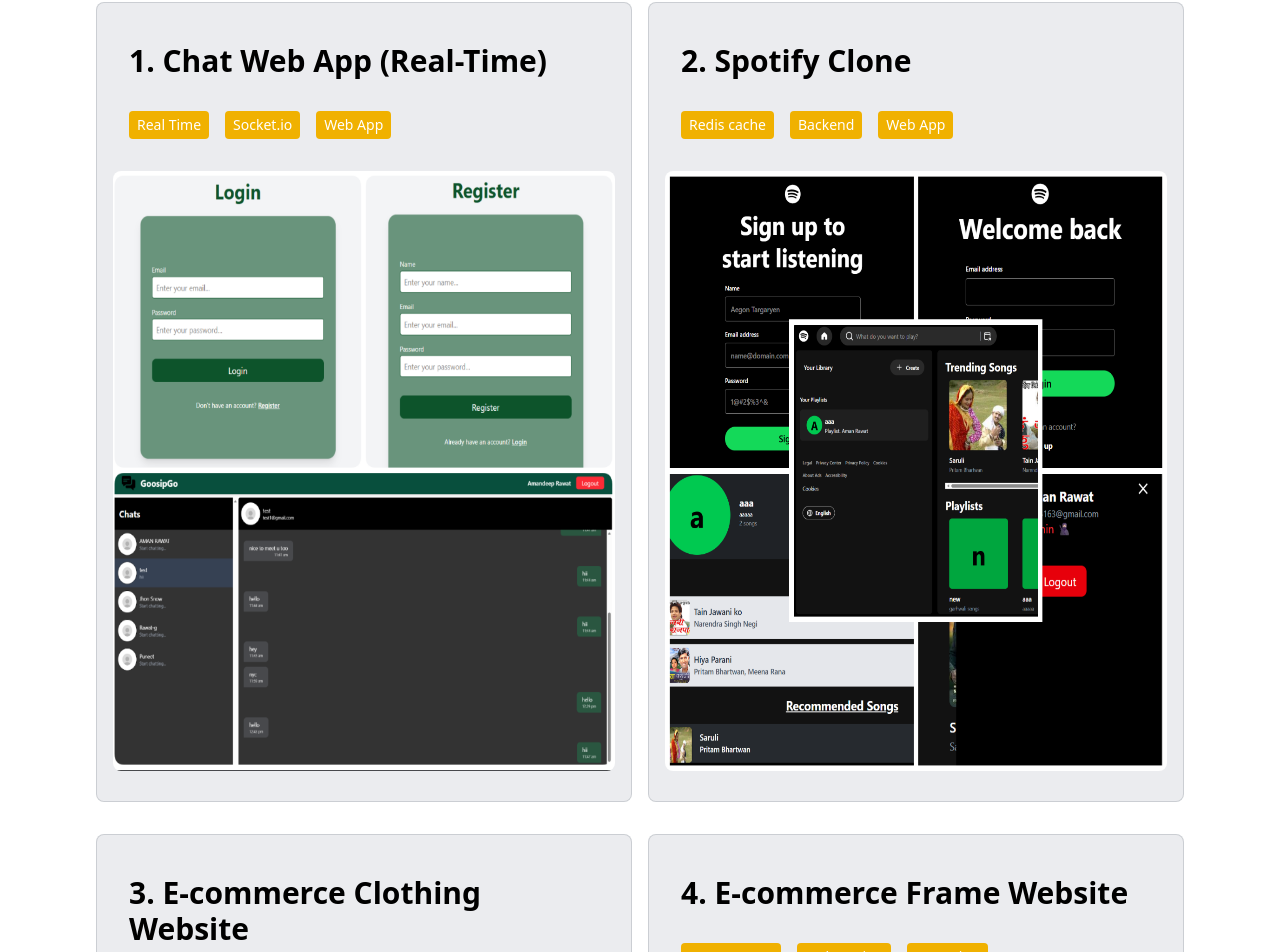
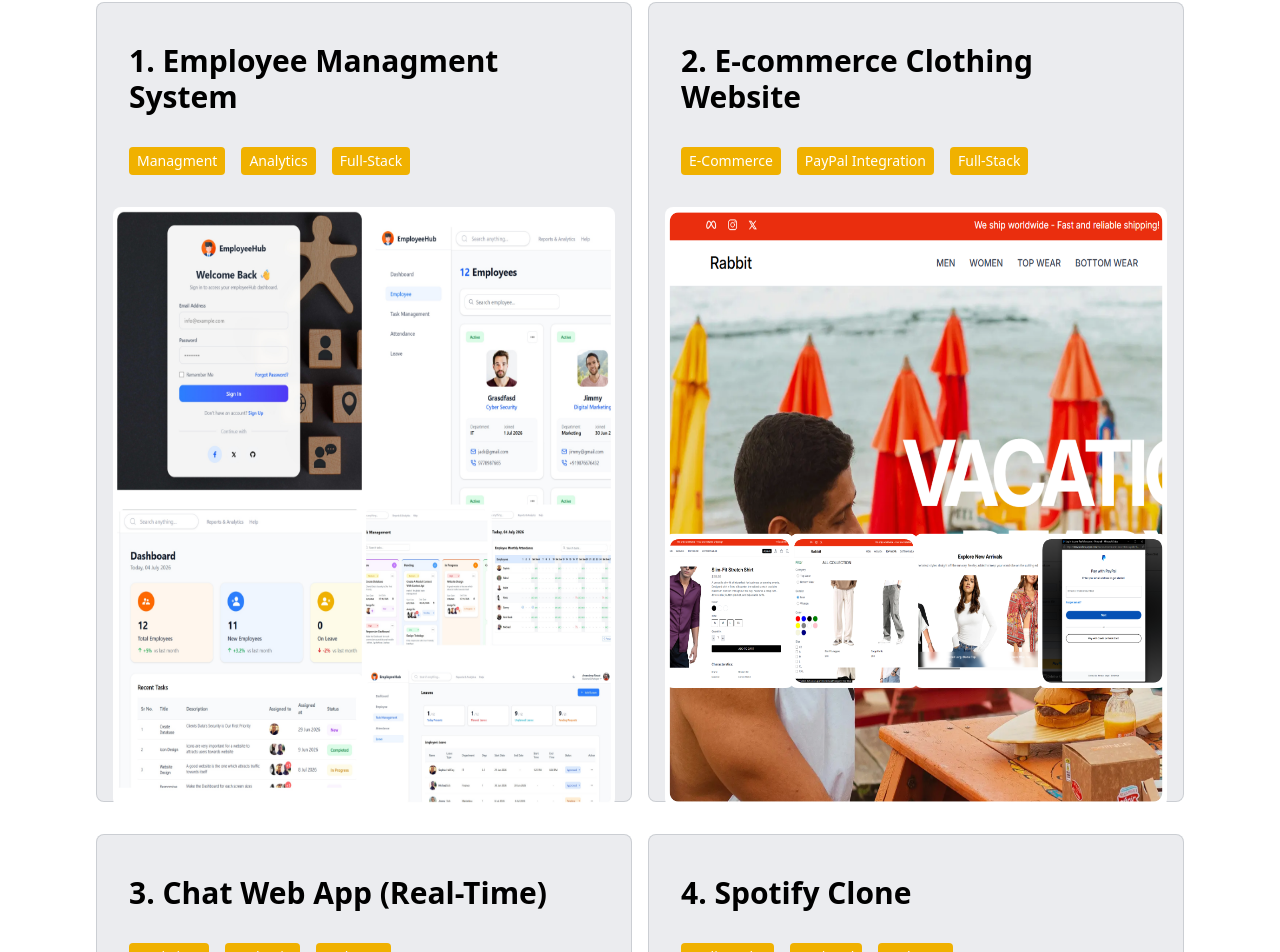
Before and after one commit to AMAN-RAWAT-2004/Portfolio, a React (Vite) app: page /projects in a window 1280 px wide. Shown: the part 358-1310 px from the top of the page. Built offline with nearby package versions, Linux system fonts and the light colour scheme.

Commit message:
New project added and skill updates

```diff
--- a/src/Components/Pages/Projects.jsx
+++ b/src/Components/Pages/Projects.jsx
@@ -3,32 +3,41 @@
 import SpotifyClone from './../../assets/SpotifyClone.png'
 import Rabbit from './../../assets/Rabbit.png'
 import FrameSewa from './../../assets/FrameSewa.png'
+import Employee from './../../assets/Employee.jpg'
 import { Link, useNavigate } from "react-router-dom";
 const projects = [
   {
     id: 1,
-    name: "1. Chat Web App (Real-Time)",
+    name: "1. Employee Managment System ",
+    url: "https://employee-hub-frontend-lime.vercel.app/",
+    for: ["Managment", "Analytics", "Full-Stack"],
+    coverImage: Employee,
+  },
+  {
+    id: 2,
+    name: "2. E-commerce Clothing Website ",
+    url: "https://rabbit-i6zh.vercel.app/",
+    for: ["E-Commerce", "PayPal Integration", "Full-Stack"],
+    coverImage: Rabbit,
+  },
+  {
+    id: 3,
+    name: "3. Chat Web App (Real-Time)",
     url: "https://gossip-go-wp7k.vercel.app/",
     for: ["Real Time", "Socket.io", "Web App"],
     coverImage: GossipGo,
   },
   {
-    id: 2,
-    name: "2. Spotify Clone",
+    id: 4,
+    name: "4. Spotify Clone",
     url: "https://gadwalify-ns8s.vercel.app/",
     for: ["Redis cache", "Backend", "Web App"],
     coverImage: SpotifyClone,
   },
-  {
-    id: 3,
-    name: "3. E-commerce Clothing Website ",
-    url: "https://rabbit-i6zh.vercel.app/",
-    for: ["E-Commerce", "PayPal Integration", "Full-Stack"],
-    coverImage: Rabbit,
-  },
+
    {
-    id: 4,
-    name: "4. E-commerce Frame Website ",
+    id: 5,
+    name: "5. E-commerce Frame Website ",
     url: "https://magical-arithmetic-584a76.netlify.app/#",
     for: ["E-Commerce", "Web Design", "UI Design"],
     coverImage: FrameSewa,
--- a/src/Components/Pages/Skills.jsx
+++ b/src/Components/Pages/Skills.jsx
@@ -23,6 +23,7 @@
 import Postgre from "./../../assets/Postgre.png";
 import Prisma from "./../../assets/Prisma.png";
 import Redis from "./../../assets/Redis.png";
+import NextJS from "./../../assets/nextjs.png";
 
 
 const skills = [
@@ -30,6 +31,7 @@
   { name: "Express", category: "Backend", image: Express },
   { name: "React", category: "Frontend", image: react },
   { name: "Node", category: "Backend", image: Node },
+  { name: "Next", category: "Full Stack", image: NextJS },
   { name: "PostgreSql", category: "Database", image: Postgre },
   { name: "Redis", category: "Database", image: Redis },
   { name: "Redux", category: "State Managment", image: Redux },
```
Also changed, not shown: src/assets/Employee.jpg (added), src/assets/nextjs.png (added).
